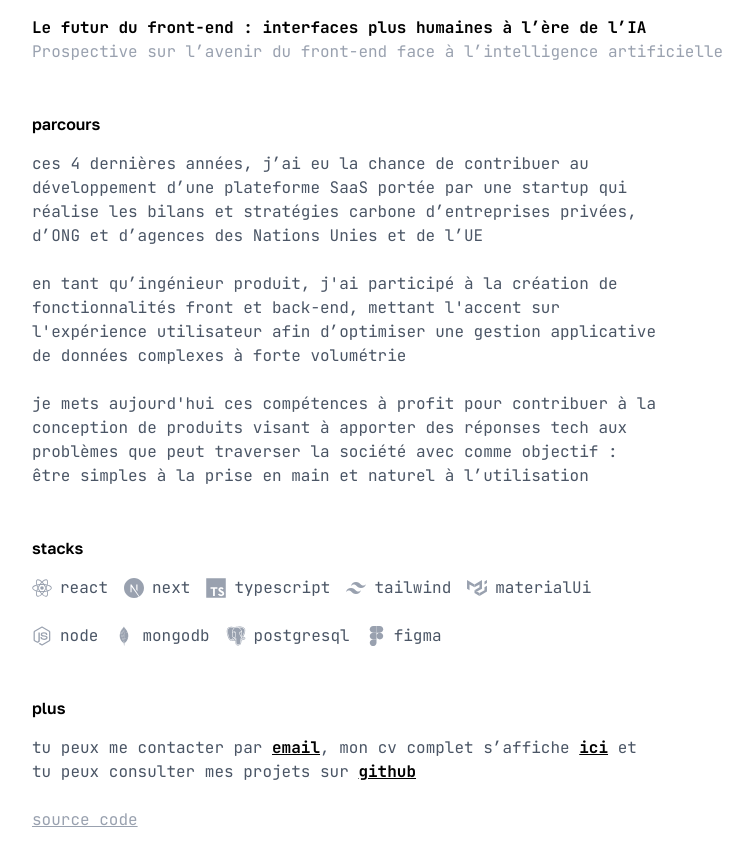
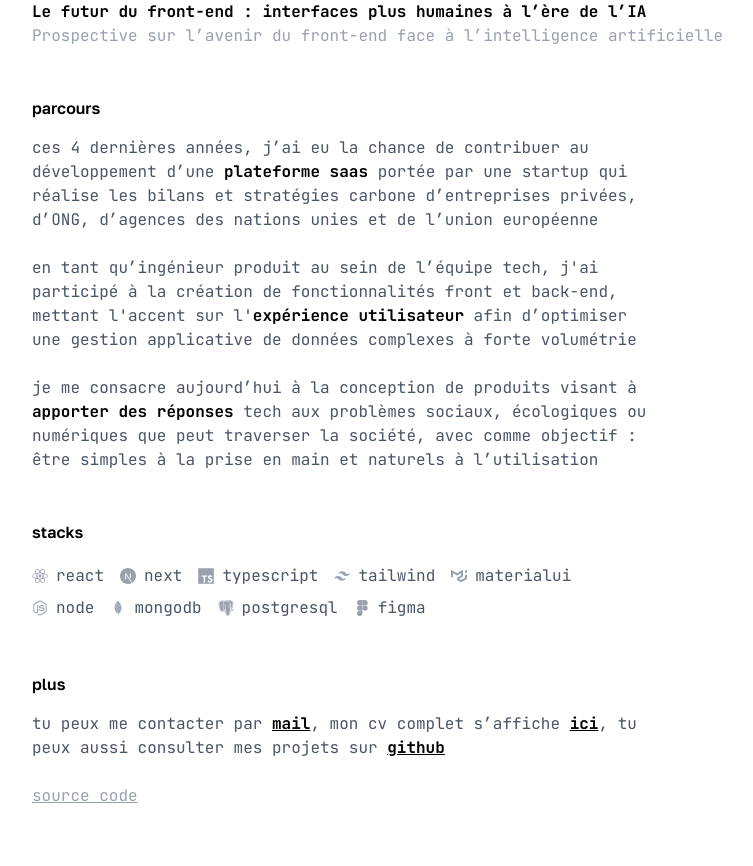
Before and after one commit to raphaelchpprt/raphaelch.me, a Next.js app: page / in a window 1280 px wide. Shown: the part 760-1626 px from the top of the page, without its empty margins (248-1001 px from the left). Built offline with nearby package versions, Linux system fonts and the light colour scheme.

Commit message:
Add SpinningText component for animated text effects and integrate it into the Home component

```diff
--- a/app/page.tsx
+++ b/app/page.tsx
@@ -3,6 +3,7 @@ import { InlineLink } from "@/components/link";
 import { paths } from "@/constants";
 import { Hero } from "@/components/hero";
 import { getBlogPosts } from "@/lib/blog";
+import { SpinningText } from "@/components/spinning-text";
 import {
   ReactIcon,
   NextIcon,
@@ -21,8 +22,17 @@ export default async function Home() {
   return (
     <div className="mx-auto flex max-w-screen-md flex-col gap-12 px-6 pt-24 font-mono">
       <div className="mx-auto flex w-full max-w-screen-xl flex-col gap-4">
-        <div className="group -mt-8 flex items-center justify-end gap-32"></div>
-        <Hero />
+        <div className="group -mt-8 flex items-center justify-end gap-32">
+          <SpinningText
+            className="-mt-4 font-mono text-sm uppercase opacity-0 transition-opacity duration-750 group-hover:opacity-100"
+            radius={5.5}
+            duration={15}
+          >
+            {`craft • interface • design • greentech • `}
+          </SpinningText>
+          <Hero />
+        </div>
+
         <div className="group mt-12 flex max-w-prose flex-col gap-6">
           <h2 className="text-balance">
             un <strong>développeur full-stack</strong> avec un intérêt marqué
@@ -69,67 +79,67 @@ export default async function Home() {
         <div className="flex flex-col gap-6">
           <p className="max-w-prose text-pretty">
             ces 4 dernières années, j’ai eu la chance de contribuer au
-            développement d&rsquo;une plateforme SaaS portée par une startup qui
-            réalise les bilans et stratégies carbone d&rsquo;entreprises
-            privées, d&rsquo;ONG et d&rsquo;agences des Nations Unies et de
-            l&rsquo;UE
+            développement d&rsquo;une <strong>plateforme saas</strong> portée
+            par une startup qui réalise les bilans et stratégies carbone
+            d&rsquo;entreprises privées, d&rsquo;ONG, d&rsquo;agences des
+            nations unies et de l&rsquo;union européenne
           </p>
           <p className="max-w-prose text-pretty">
-            en tant qu&rsquo;ingénieur produit, j&apos;ai participé à la
-            création de fonctionnalités front et back-end, mettant l&apos;accent
-            sur l&apos;expérience utilisateur afin d&rsquo;optimiser une gestion
-            applicative de données complexes à forte volumétrie
+            en tant qu&rsquo;ingénieur produit au sein de l&rsquo;équipe tech,
+            j&apos;ai participé à la création de fonctionnalités front et
+            back-end, mettant l&apos;accent sur l&apos;
+            <strong>expérience utilisateur</strong> afin d&rsquo;optimiser une
+            gestion applicative de données complexes à forte volumétrie
           </p>
           <p className="max-w-prose text-pretty">
-            je mets aujourd&apos;hui ces compétences à profit pour contribuer à
-            la conception de produits visant à apporter des réponses tech aux
-            problèmes que peut traverser la société avec comme objectif : être
-            simples à la prise en main et naturel à l&rsquo;utilisation
+            je me consacre aujourd’hui à la conception de produits visant à{" "}
+            <strong>apporter des réponses</strong> tech aux problèmes sociaux,
+            écologiques ou numériques que peut traverser la société, avec comme
+            objectif : être simples à la prise en main et naturels à
+            l&rsquo;utilisation
           </p>
         </div>
       </div>
       <div>
         <h3 className="text-accent mb-4 font-sans font-semibold">stacks</h3>
         <div className="flex flex-col gap-6">
-          <div className="flex max-w-prose items-center text-pretty">
-            <div className="mr-4 flex items-center space-x-2">
+          <p className="flex max-w-prose flex-wrap leading-loose text-pretty">
+            <span className="mr-4 flex items-center space-x-2">
               <StackIcon icon={ReactIcon} />
               <span>react</span>
-            </div>
-            <div className="mr-4 flex items-center space-x-2">
+            </span>
+            <span className="mr-4 flex items-center space-x-2">
               <StackIcon icon={NextIcon} /> <span>next</span>
-            </div>
-            <div className="mr-4 flex items-center space-x-2">
+            </span>
+            <span className="mr-4 flex items-center space-x-2">
               <StackIcon icon={TypescriptIcon} />
               <span>typescript</span>
-            </div>
-            <div className="mr-4 flex items-center space-x-2">
+            </span>
+            <span className="mr-4 flex items-center space-x-2">
               <StackIcon icon={TailwindIcon} />
               <span>tailwind</span>
-            </div>
-            <div className="mr-4 flex items-center space-x-2">
+            </span>
+            <span className="mr-4 flex items-center space-x-2">
               <StackIcon icon={MaterialUiIcon} />
-              <span>materialUi</span>
-            </div>
-          </div>
-          <div className="flex max-w-prose items-center space-x-4 text-pretty">
-            <div className="flex items-center space-x-2">
+              <span>materialui</span>
+            </span>
+            <span className="mr-4 flex items-center space-x-2">
               <StackIcon icon={NodeIcon} />
               <span>node</span>
-            </div>
-            <div className="flex items-center space-x-2">
+            </span>
+            <span className="mr-4 flex items-center space-x-2">
               <StackIcon icon={MongodbIcon} />
               <span>mongodb</span>
-            </div>
-            <div className="flex items-center space-x-2">
+            </span>
+            <span className="mr-4 flex items-center space-x-2">
               <StackIcon icon={PostgresqlIcon} />
               <span>postgresql</span>
-            </div>
-            <div className="flex items-center space-x-2">
+            </span>
+            <span className="mr-4 flex items-center space-x-2">
               <StackIcon icon={FigmaIcon} />
               <span>figma</span>
-            </div>
-          </div>
+            </span>
+          </p>
         </div>
       </div>
       <div>
@@ -137,9 +147,9 @@ export default async function Home() {
         <div className="flex flex-col gap-6">
           <p className="max-w-prose text-pretty">
             tu peux me contacter par{" "}
-            <InlineLink href={paths.email}>email</InlineLink>, mon cv complet
-            s&rsquo;affiche <InlineLink href={paths.cv}>ici</InlineLink> et tu
-            peux consulter mes projets sur{" "}
+            <InlineLink href={paths.email}>mail</InlineLink>, mon cv complet
+            s&rsquo;affiche <InlineLink href={paths.cv}>ici</InlineLink>, tu
+            peux aussi consulter mes projets sur{" "}
             <InlineLink href={paths.github}>github</InlineLink>
           </p>
 
@@ -158,5 +168,5 @@ export default async function Home() {
 }
 
 const StackIcon = ({ icon: Icon }: { icon: ElementType }) => {
-  return <Icon className="text-muted-foreground size-5" />;
+  return <Icon className="text-muted-foreground size-4" />;
 };
--- /dev/null
+++ b/components/spinning-text.tsx
@@ -0,0 +1,61 @@
+"use client";
+
+import { cn } from "@/lib/utils";
+import { motion } from "motion/react";
+import { CSSProperties } from "react";
+
+type SpinningTextProps = {
+  children: string;
+  className?: string;
+  radius?: number;
+  duration?: number;
+};
+
+export function SpinningText({
+  children,
+  className,
+  radius = 5,
+  duration = 10,
+}: SpinningTextProps) {
+  const letters = children.split("");
+  const totalLetters = letters.length;
+
+  return (
+    <motion.div
+      className={cn("relative select-none", className)}
+      initial="hidden"
+      animate="visible"
+      variants={{ visible: { rotate: 360 } }}
+      transition={{ repeat: Infinity, ease: "linear", duration }}
+    >
+      {letters.map((letter, index) => (
+        <motion.span
+          aria-hidden="true"
+          key={`${index}-${letter}`}
+          variants={{
+            hidden: { opacity: 1 },
+            visible: { opacity: 1 },
+          }}
+          className="absolute top-1/2 left-1/2 inline-block"
+          style={
+            {
+              "--index": index,
+              "--total": totalLetters,
+              "--radius": radius,
+              fontSize: "0.75rem",
+              transform: `
+            translate(-50%, -50%)
+            rotate(calc(360deg / var(--total) * var(--index)))
+            translateY(calc(var(--radius, 5) * -1.1ch))
+            `,
+              transformOrigin: "center",
+            } as CSSProperties
+          }
+        >
+          {letter}
+        </motion.span>
+      ))}
+      <span className="sr-only">{children}</span>
+    </motion.div>
+  );
+}
```
